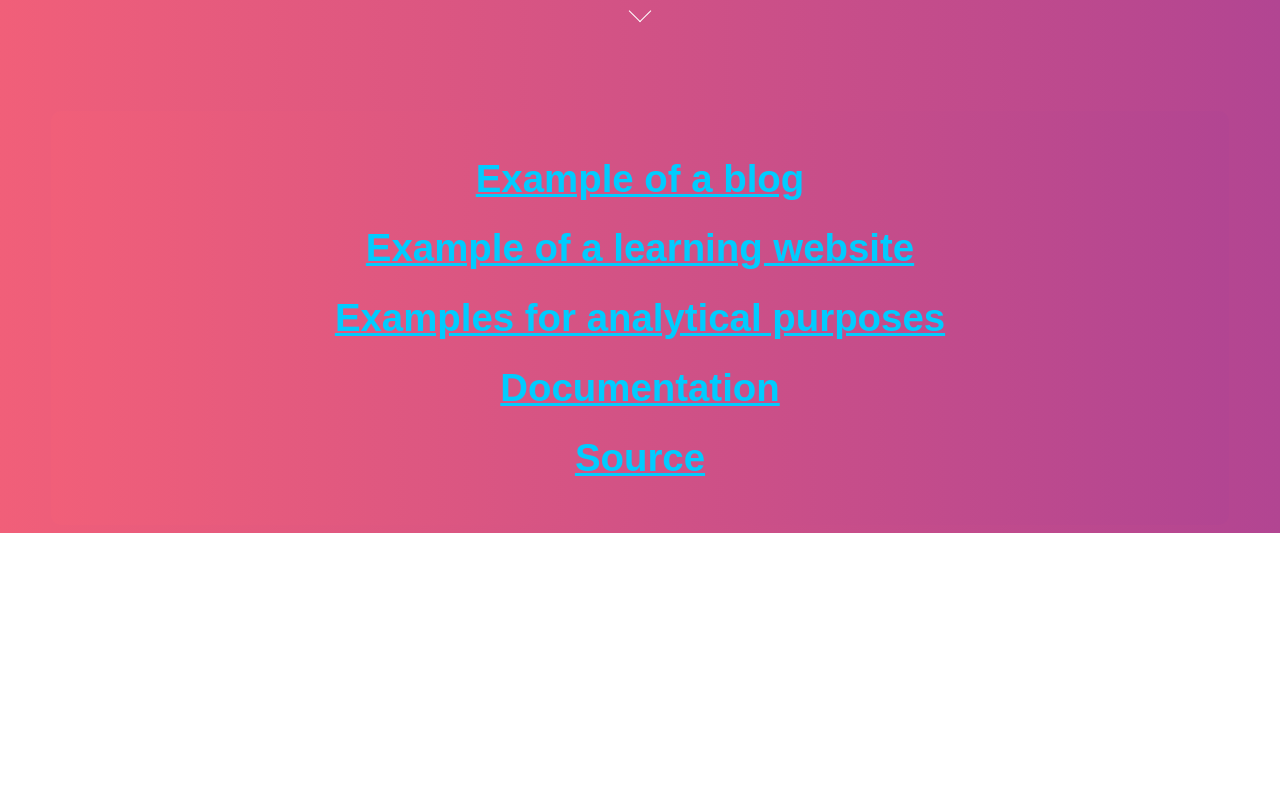
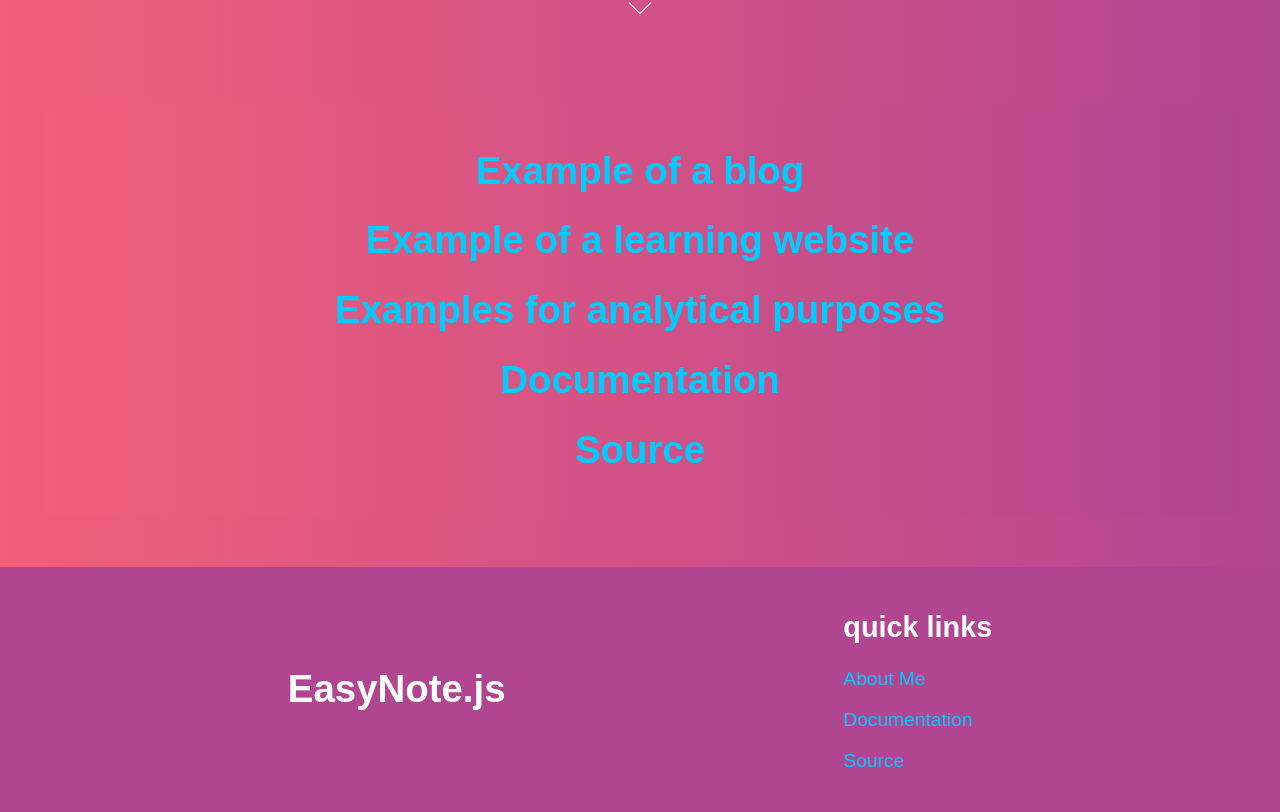
Before and after one commit to OoaLH/EasyNote.js, a website: page pub/LandingPage.html in a window 1280 px wide. Shown: the part 697-1509 px from the top of the page. Before the commit the page ends 1230 px from the top, so only its background shows below. Drawn offline with nearby package versions, Linux system fonts and the light colour scheme.

Commit message:
make it better

```diff
--- a/pub/LandingPage.css
+++ b/pub/LandingPage.css
@@ -4,10 +4,13 @@ body {
   background: #B24592;
   background: -webkit-linear-gradient(to right, #F15F79, #B24592);
   background: linear-gradient(to right, #F15F79, #B24592);
+  margin: 0;
+  padding: 0;
   }
 
   a {
     color: #00ccff;
+    text-decoration:none;
   }
   #typer-size{
       font-size: 40px;
@@ -24,13 +27,7 @@ body {
     height: 100vh;
     color: white;
   }
-  header #particles {
-    position: absolute;
-    width: 100%;
-    height: 100%;
-    top: 0;
-    left: 0;
-  }
+
   header .vert-text {
     display: table-cell;
     position: relative;
@@ -103,3 +100,31 @@ body {
       background: #B24592;
       box-shadow: 5px 5px 40px #F15F79;
   }
+
+  footer {
+    background: #B24592;
+    font-family: sans-serif;
+    color: white;
+    margin: auto;
+    margin-top: 50px;
+    text-align: center;
+    display: flex;
+    flex-direction: row;
+    justify-content: center;
+    align-items: center;
+  }
+
+  #footer1 {
+    padding: 20px;
+    padding-left: 50px;
+    padding-right: 50px;
+    flex-grow: 2;
+  }
+
+  #footer2 {
+    padding: 20px;
+    padding-left: 50px;
+    padding-right: 50px;
+    text-align: left;
+    flex-grow: 1;
+  }
--- a/pub/LandingPage.html
+++ b/pub/LandingPage.html
@@ -25,8 +25,14 @@
       <h1><a href="../examples.html">Example of a learning website</a></h1>
       <h1><a href="../analytical.html">Examples for analytical purposes</a></h1>
       <h1><a href="../documentation.html">Documentation</a></h1>
-      <h1><a href="">Source</a></h1>
+      <h1><a href="https://github.com/csc309-summer-2020/js-library-zhan3009">Source</a></h1>
     </div>
-
-
+    <footer>
+      <div id="footer1"><h1>EasyNote.js</h1></div>
+      <div id="footer2"><h2>quick links</h2>
+      <p><a href="https://github.com/OoaLH">About Me</a></p>
+      <p><a href="../documentation.html">Documentation</a></p>
+      <p><a href="https://github.com/csc309-summer-2020/js-library-zhan3009">Source</a></p>
+      </div>
+    </footer>
 </body>
--- a/pub/analytical.css
+++ b/pub/analytical.css
@@ -14,6 +14,10 @@ header {
     text-align: center;
     font-family: Arial, Helvetica, sans-serif;
     color: white;
+}
+
+a {
+    font-family: Arial, Helvetica, sans-serif;
 }
 
 #header {
--- a/pub/js/LandingPage.js
+++ b/pub/js/LandingPage.js
@@ -1,5 +1,3 @@
-
-
 var scrollToElement = function(el, ms){
     var speed = (ms) ? ms : 600;
     $('html,body').animate({
@@ -13,33 +11,16 @@ $(document).ready(function() {
     var el = $(this).attr('href');
     scrollToElement(el);
   });
-
-  $(window).scroll(function() {
-    var x = $(window).scrollTop();
-
-    if (x >= 42) {
-      $("#navbar").fadeIn(300);
-    } else {
-      $("#navbar").fadeOut(300);
-    }
-
-  });
 });
-
-
-
 
 (function () {
    'use strict';
 
-	// WAIT FOR ALL TO BE LOADED
 	window.onload = function() {
 
-		// add loaded class to html
 		var root = document.documentElement;
 		root.className += ' loaded';
 
-		// TYPING EFFECT
 		Typed.new('#typed', {
             stringsElement: document.getElementById('typed-strings'),
 			loop: true,
@@ -48,20 +29,10 @@ $(document).ready(function() {
 			startDelay: 1000,
 			backDelay: 1200
         });
-	}; // all loaded
+	};
 
 
 }());
-
-
-
-
-
-/*
-	PLUGINS
-*/
-
-
 
 ! function(t, s, e) {
 	"use strict";
--- a/pub/js/analytical.js
+++ b/pub/js/analytical.js
@@ -1,6 +1,6 @@
 const pair = new EasyNotePair('a')
 const control = pair.controller
-const note1 = pair.createNoteWidget("In this page, you are shown how APIs can be used for analytical purposes. Developers can call APIs to get the contents that users are taking notes on, highlighting, and the content of their notes as well. You can take notes or add highlights in this paragraph and see the output below. If you are interested in what your users find important and useful and want to use this information to improve your website, this feature may help you a lot.", 'font-size: 20px; padding: 10px;')
+const note1 = pair.createNoteWidget("In this page, you are shown how APIs can be used for analytical purposes. Developers can call APIs to get the contents that users are taking notes on, highlighting, and the content of their notes as well. You can take notes or add highlights in this paragraph and see the output below. If you are interested in what your users find important and useful and want to use this information to improve your website, this feature may help you a lot. For more detailed information of APIs, please check the documentation linked below.", 'font-size: 20px; padding: 10px;')
 const main = document.getElementById('main')
 main.appendChild(control)
 main.appendChild(note1)
```
Also changed, not shown: pub/documentation.css (+0 -11 lines), pub/documentation.html (+1 -1 lines), pub/js/easy-note.js (+6 -6 lines).
